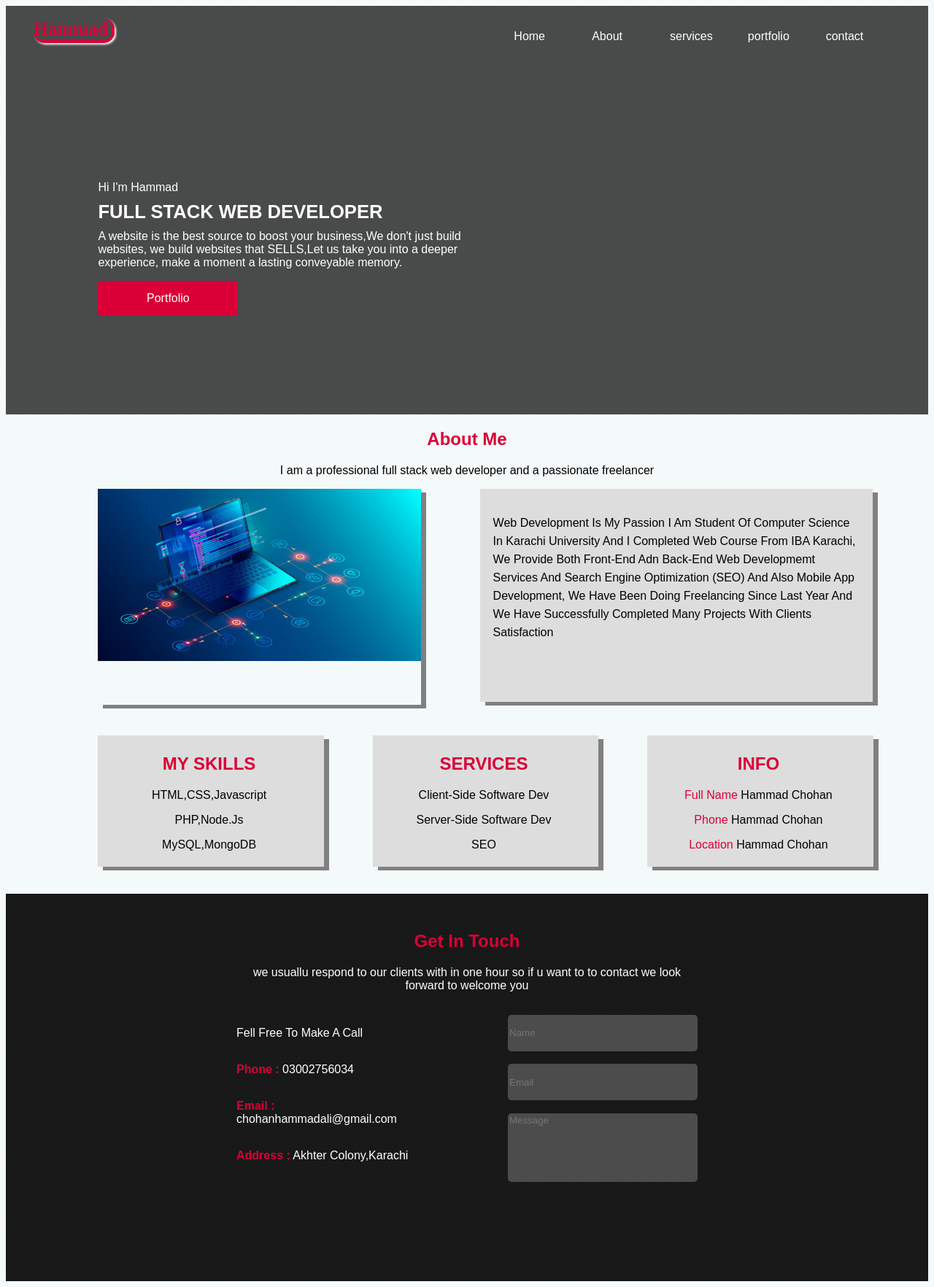
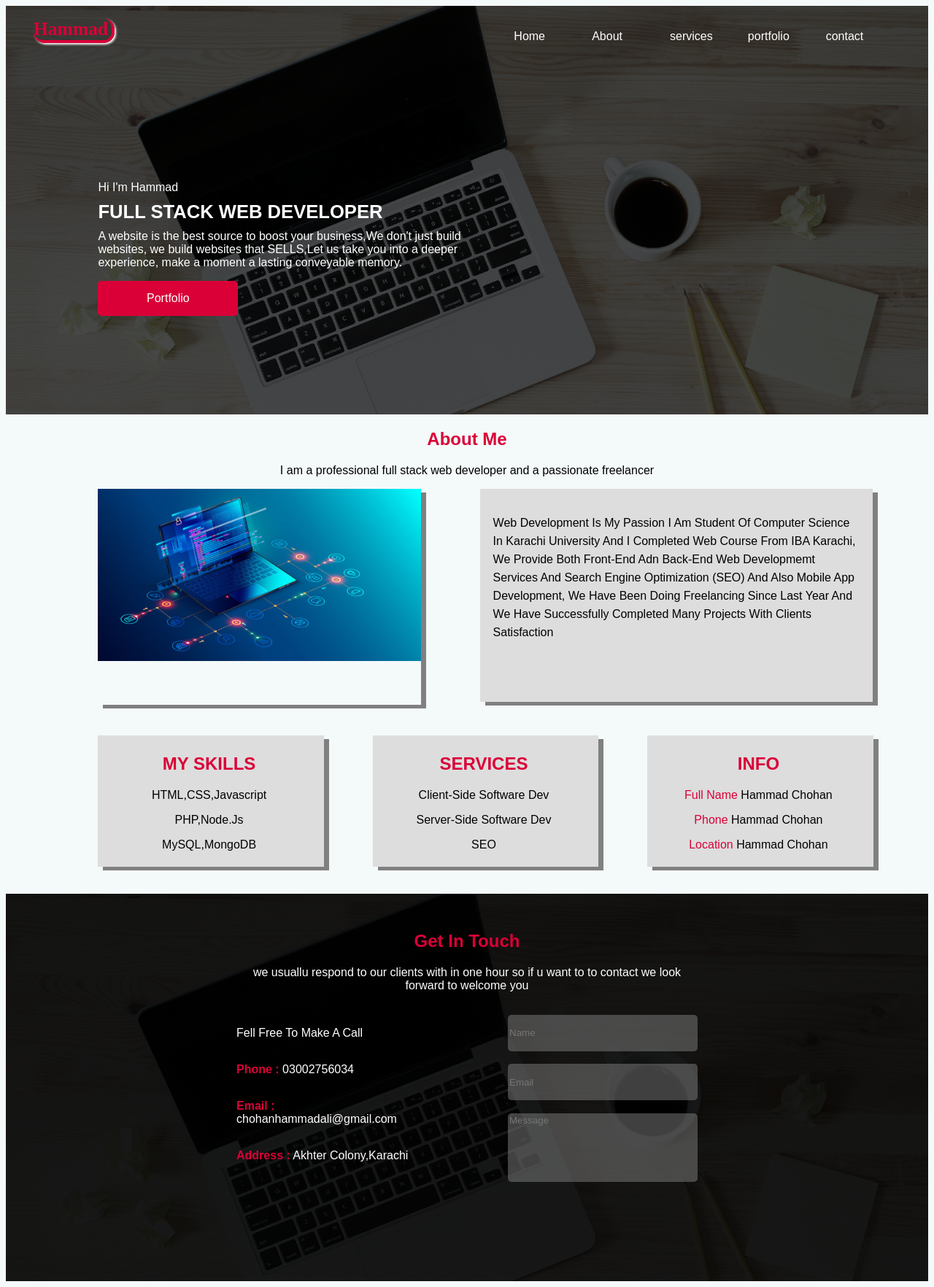
Before and after one commit to HammadChohan65/_Portfolio, a plain HTML site: page index.html in a window 1280 px wide. Shown: the whole page at 73% size. Drawn offline with Linux system fonts and the light colour scheme.

Commit message:
Update style.css

```diff
--- a/style.css
+++ b/style.css
@@ -1,6 +1,6 @@
 body{background-color:#F4F9F9;}
 header{
-	background-image:linear-gradient(rgb(0,0,0,0.7),rgb(0,0,0,0.7)),url("images/himg.jpg");
+	background-image:linear-gradient(rgb(0,0,0,0.7),rgb(0,0,0,0.7)),url("himg.jpg");
 	background-size:cover;
 	color:white;
 	position:relative;
@@ -26,7 +26,7 @@ section .sdiv2 .text p{text-transform:capitalize;line-height:25px;}
 section .sdiv3{padding:3% 0% 3% 10%;}
 section .sdiv3 div{width:25%;margin-right:5.5%;clear:both;text-align:center;background-color:#DDDDDD;padding:5px 15px 5px 10px;box-shadow:7px 5px gray;border:none;text-transform:capitalize;}
 section .sdiv3 h2{color:#DA0037;text-transform:uppercase;text-align:center;}
-.form{padding:2% 25% 2% 25%;background-image:linear-gradient(rgba(0,0,0,0.9),rgba(0,0,0,0.9)),url("images/himg.jpg");height:60vh;background-size:cover;color:white;}
+.form{padding:2% 25% 2% 25%;background-image:linear-gradient(rgba(0,0,0,0.9),rgba(0,0,0,0.9)),url("himg.jpg");height:60vh;background-size:cover;color:white;}
 .title{text-align:center;padding:5px 15px 15px 15px;}
 .title h2{color:#DA0037;}
 form .div1{float:left;width:20vw;}
```
